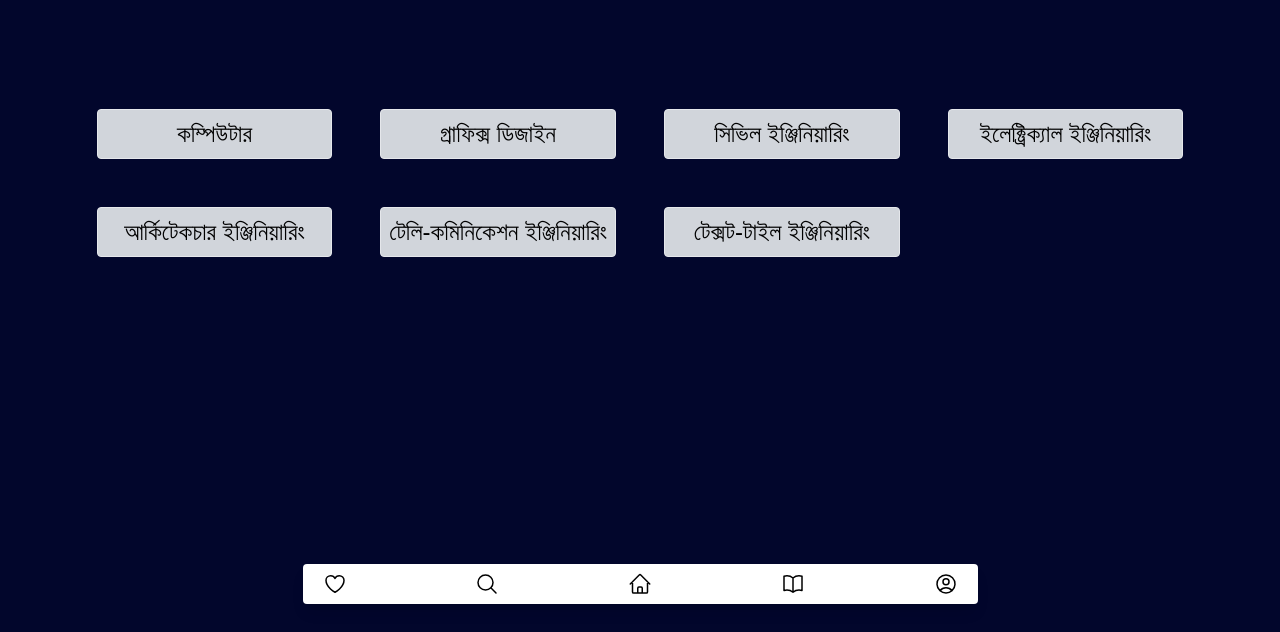
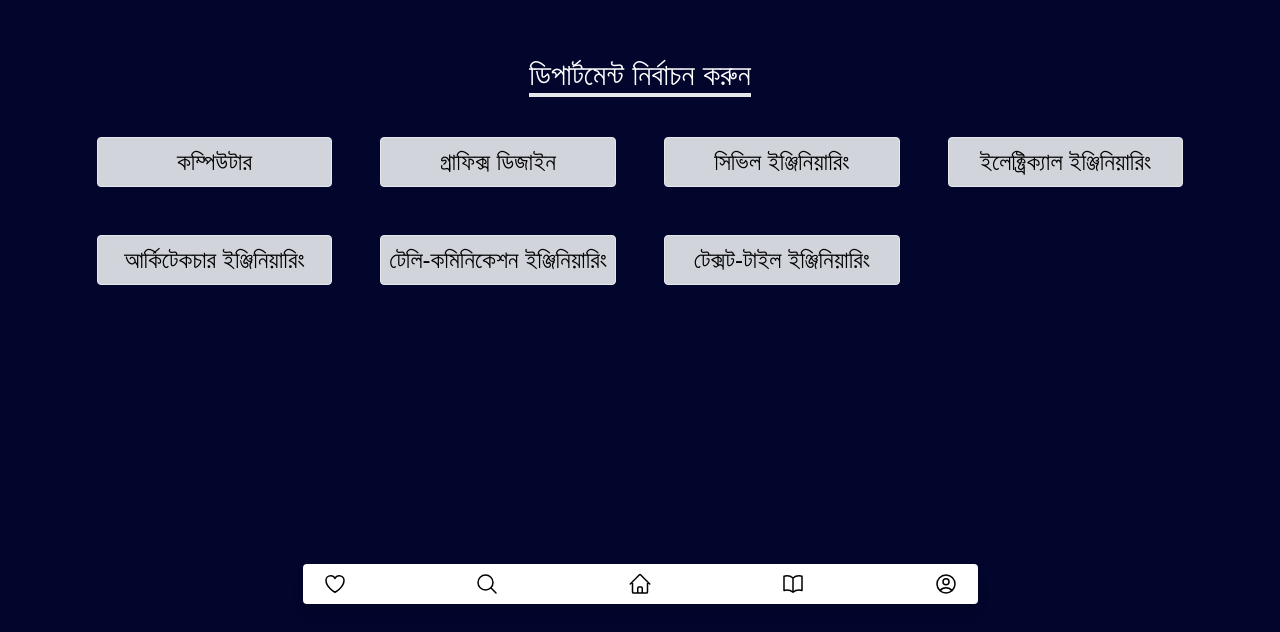
Before and after one commit to JosimHossain1/qsolution, a Next.js app: page /diploma in a window 1280 px wide. Shown: the part 168-800 px from the top of the page. Built offline with nearby package versions, Linux system fonts and the light colour scheme.

Commit message:
Bug solved

```diff
--- a/app/diploma/page.tsx
+++ b/app/diploma/page.tsx
@@ -14,7 +14,10 @@ const ssc = () => {
   ];
 
   return (
-    <div className="flex items-center justify-center h-screen">
+    <div className="flex flex-col items-center justify-center h-screen">
+      <h1 className="text-white text-3xl border-b-4 mb-4">
+        ডিপার্টমেন্ট নির্বাচন করুন
+      </h1>
       <ul className="grid grid-cols-4 grid-rows-3  ">
         {departments.map((department, index) => (
           <Link
--- a/app/page.tsx
+++ b/app/page.tsx
@@ -1,5 +1,4 @@
 import HomePage from "@/components/Home";
-import Link from "next/link";
 
 export default function Home() {
   return (
```
